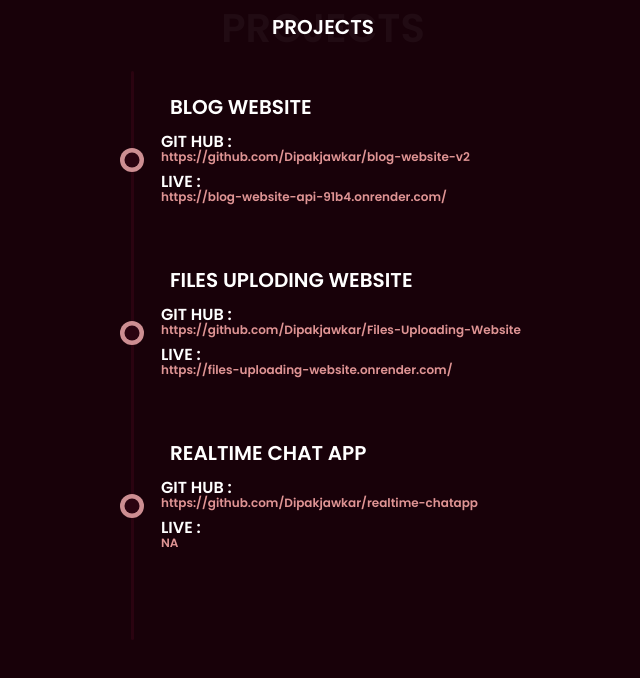
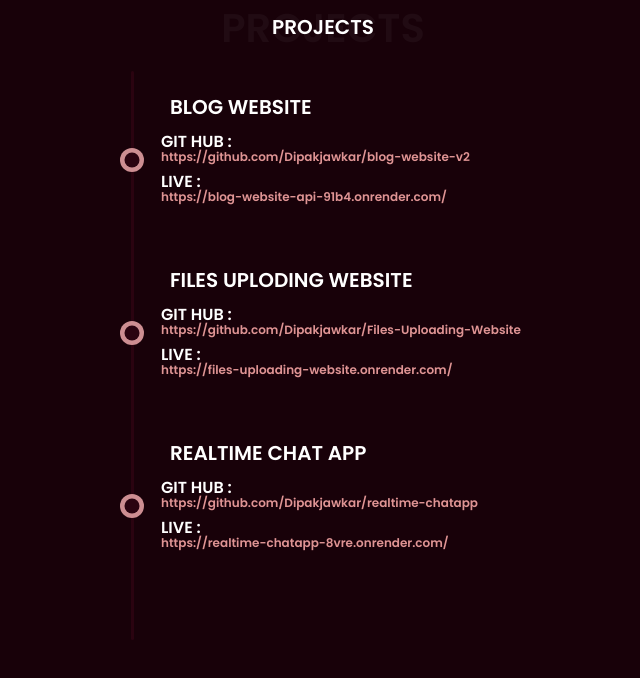
Before and after one commit to Dipakjawkar/My-portfolio, a plain HTML site: page index.html in a window 1280 px wide. Shown: the part 587-1265 px from the top of the page, without its empty margins (317-957 px from the left). Drawn offline with Linux system fonts and the light colour scheme.

Commit message:
Update index.html

```diff
--- a/index.html
+++ b/index.html
@@ -121,7 +121,7 @@
         {
             "name": "REALTIME CHAT APP",
             "git": "https://github.com/Dipakjawkar/realtime-chatapp",
-            "live": "NA"
+            "live": "https://realtime-chatapp-8vre.onrender.com/"
         },
 
 
```
